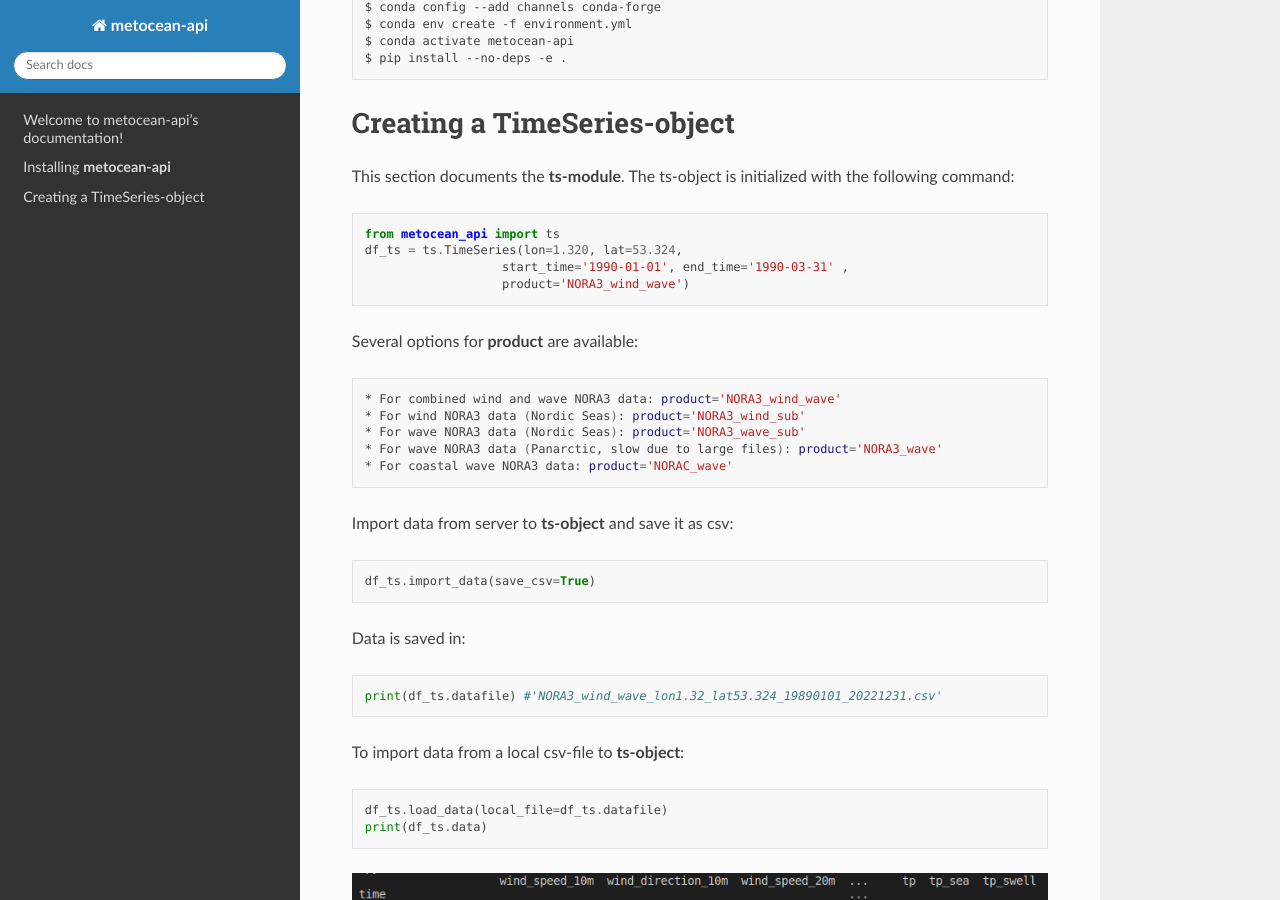
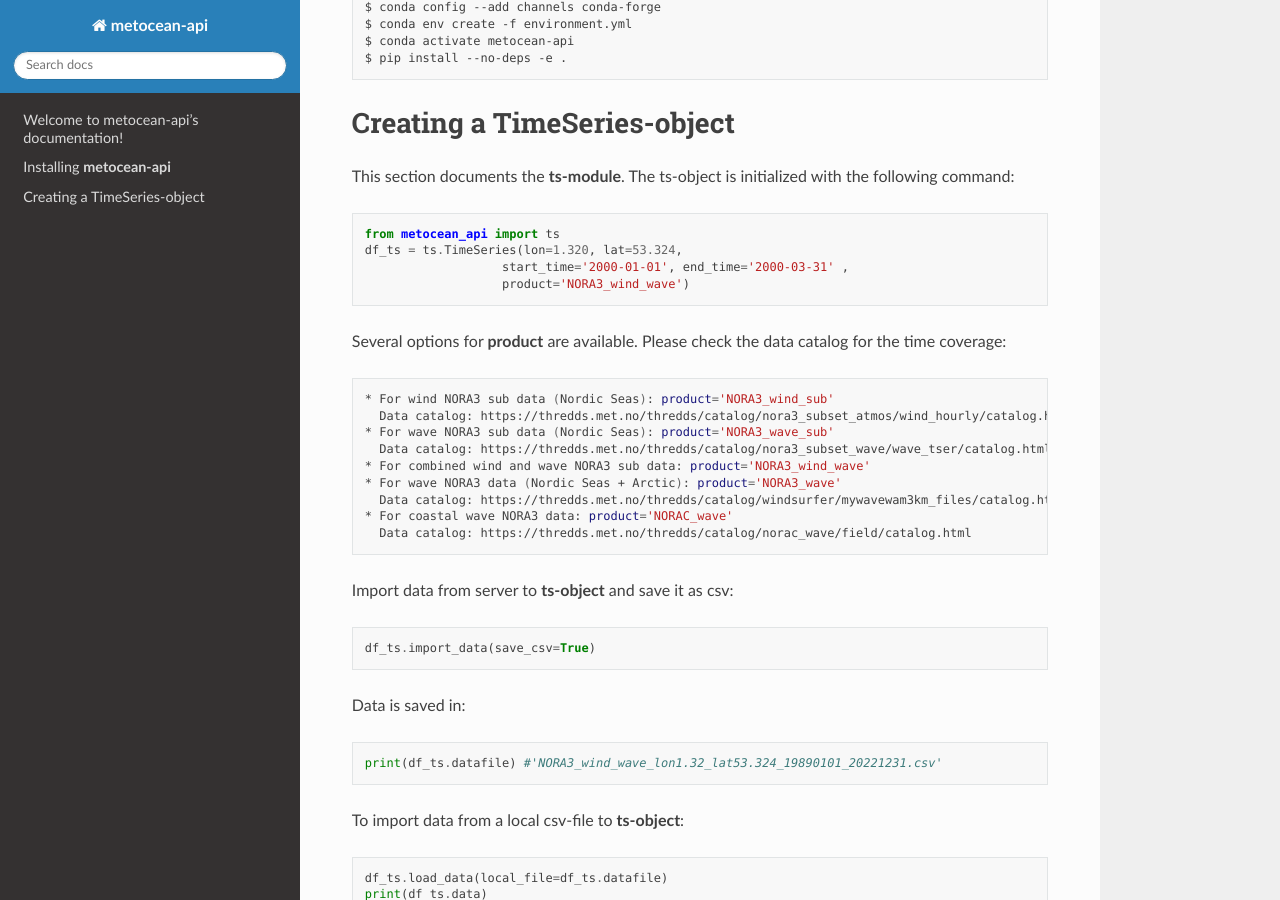
Before and after one commit to MET-OM/metocean-api, a Sphinx documentation site: the page built from docs/index.rst, in a window 1280 px wide and 900 px high, scrolled down 613 px. Built offline with Sphinx 7.4.7 and the Read the Docs theme 2.0.0, drawn with Linux system fonts in a browser that asks for light colours.

Commit message:
Update index.rst

```diff
--- a/docs/index.rst
+++ b/docs/index.rst
@@ -41,18 +41,24 @@ This section documents the **ts-module**. The ts-object is initialized with the
 
    from metocean_api import ts
    df_ts = ts.TimeSeries(lon=1.320, lat=53.324,
-                      start_time='1990-01-01', end_time='1990-03-31' ,
+                      start_time='2000-01-01', end_time='2000-03-31' ,
                       product='NORA3_wind_wave')
 
-Several options for **product** are available:
+Several options for **product** are available. Please check the data catalog for the time coverage:
 
 .. code-block:: bash
 
-  * For combined wind and wave NORA3 data: product='NORA3_wind_wave'
-  * For wind NORA3 data (Nordic Seas): product='NORA3_wind_sub'
-  * For wave NORA3 data (Nordic Seas): product='NORA3_wave_sub'
-  * For wave NORA3 data (Panarctic, slow due to large files): product='NORA3_wave'
+  * For wind NORA3 sub data (Nordic Seas): product='NORA3_wind_sub'
+    Data catalog: https://thredds.met.no/thredds/catalog/nora3_subset_atmos/wind_hourly/catalog.html
+  * For wave NORA3 sub data (Nordic Seas): product='NORA3_wave_sub'
+    Data catalog: https://thredds.met.no/thredds/catalog/nora3_subset_wave/wave_tser/catalog.html
+  * For combined wind and wave NORA3 sub data: product='NORA3_wind_wave'
+  * For wave NORA3 data (Nordic Seas + Arctic): product='NORA3_wave'
+    Data catalog: https://thredds.met.no/thredds/catalog/windsurfer/mywavewam3km_files/catalog.html
   * For coastal wave NORA3 data: product='NORAC_wave'
+    Data catalog: https://thredds.met.no/thredds/catalog/norac_wave/field/catalog.html
+
+
 
 Import data from server to **ts-object** and save it as csv:
 
```
